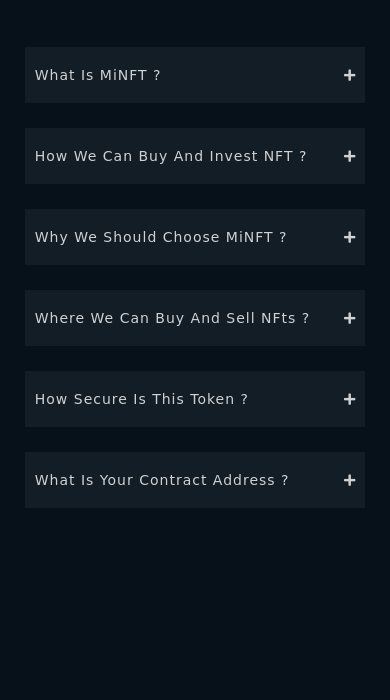
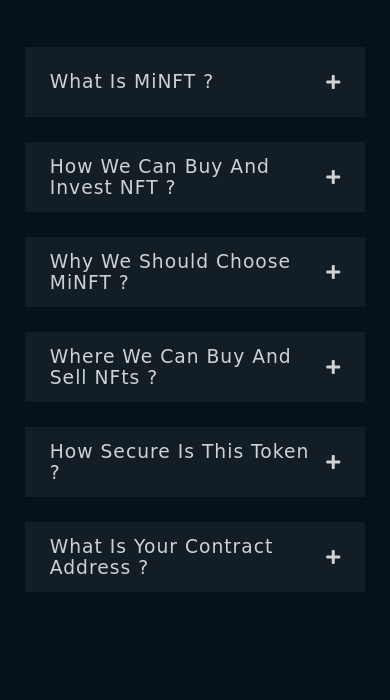
Before and after one commit to SehamAnter1/Bithu-1, a plain HTML site: page index.html in a window 390 px wide. Shown: the part 6880-7580 px from the top of the page. Before the commit the page ends 7509 px from the top, so only its background shows below. Drawn offline with nearby package versions, Linux system fonts and the light colour scheme; a web font is replaced by a local one.

Commit message:
Update style.css

```diff
--- a/css/style.css
+++ b/css/style.css
@@ -747,33 +747,7 @@ figure {
 .frequently .accordion .question h3 {
     font-weight: 400;
 }
-@media (max-width: 493px) {
-    .frequently .accordion .question h3 {
-        font-size: 16px;
-    }
-    .frequently .accordion .question i {
-        font-size: 15px;
-    }
-}
-@media (max-width: 430px) {
-    .frequently .accordion {
-        padding: 13px 10px;
-    }
-    .frequently .accordion .question h3 {
-        font-size: 14px;
-    }
-    .frequently .accordion .question i {
-        font-size: 13px;
-    }
-}
-@media (max-width: 357px) {
-    .frequently .accordion .question h3 {
-        font-size: 12px;
-    }
-    .frequently .accordion .question i {
-        font-size: 10px;
-    }
-}
+
 .frequently .accordion .answer {
     overflow: hidden;
     height: 0;
```
